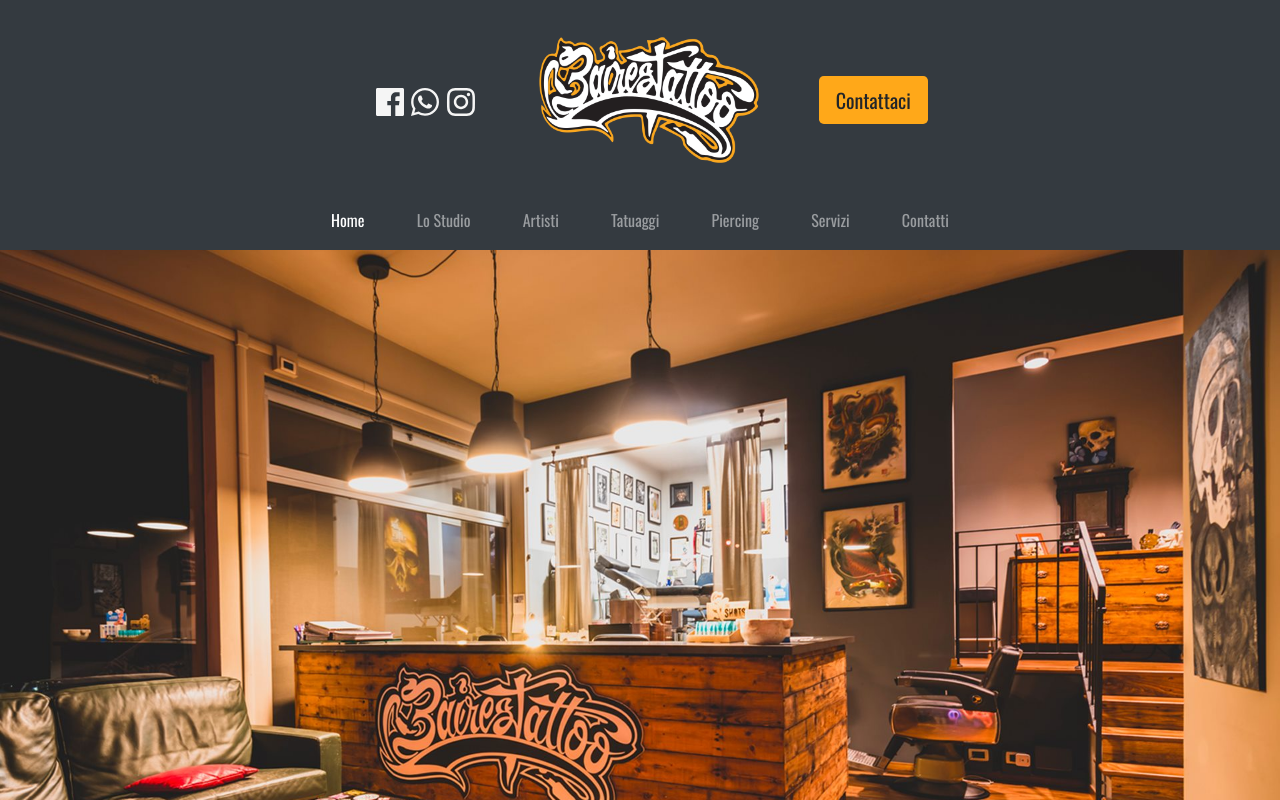
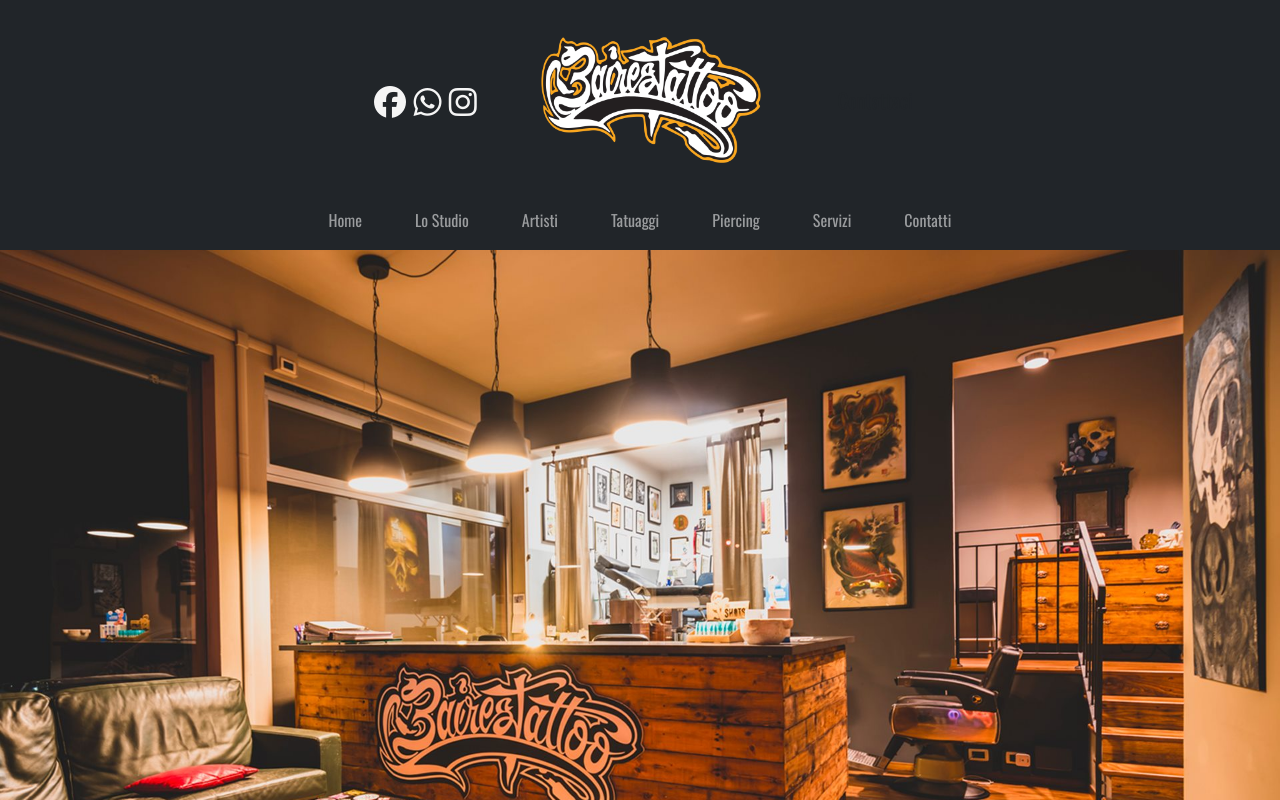
Before and after one commit to GiulianaDeriu/studio-tattoo, a plain HTML site: page index.html in a window 1280 px wide. Shown: the top 800 px of the page. Drawn offline with nearby package versions, Linux system fonts and the light colour scheme.

Commit message:
Update index.html

```diff
--- a/index.html
+++ b/index.html
@@ -4,11 +4,9 @@
     <meta charset="UTF-8">
     <meta http-equiv="X-UA-Compatible" content="IE=edge">
     <meta name="viewport" content="width=device-width, initial-scale=1.0">
-    <link rel="stylesheet" href="https://maxcdn.bootstrapcdn.com/bootstrap/4.0.0/css/bootstrap.min.css">
-    <link rel="preconnect" href="https://fonts.googleapis.com">
-    <link rel="preconnect" href="https://fonts.gstatic.com" crossorigin>
+    <link rel="stylesheet" href="https://cdn.jsdelivr.net/npm/bootstrap@5.2.0-beta1/dist/css/bootstrap.min.css">
+	<script src="https://kit.fontawesome.com/66db582487.js" crossorigin="anonymous"></script>
     <link href="https://fonts.googleapis.com/css2?family=Oswald:wght@300;400&display=swap" rel="stylesheet">
-    <script src="https://use.fontawesome.com/releases/v5.0.8/js/all.js"></script>
     <link rel="stylesheet" href="style.css">
     <title>baires-tattoo</title>
 </head>
@@ -180,6 +178,6 @@
         </div>
     </div>
 </footer>
-
+<script src="https://cdn.jsdelivr.net/npm/bootstrap@5.2.0-beta1/dist/js/bootstrap.bundle.min.js" integrity="sha384-pprn3073KE6tl6bjs2QrFaJGz5/SUsLqktiwsUTF55Jfv3qYSDhgCecCxMW52nD2" crossorigin="anonymous"></script>
 </body>
 </html>
```
